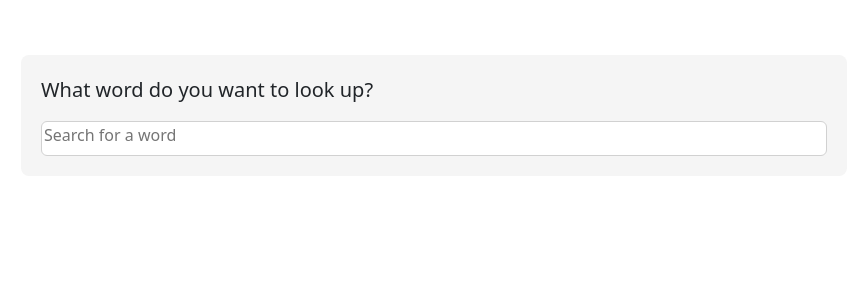
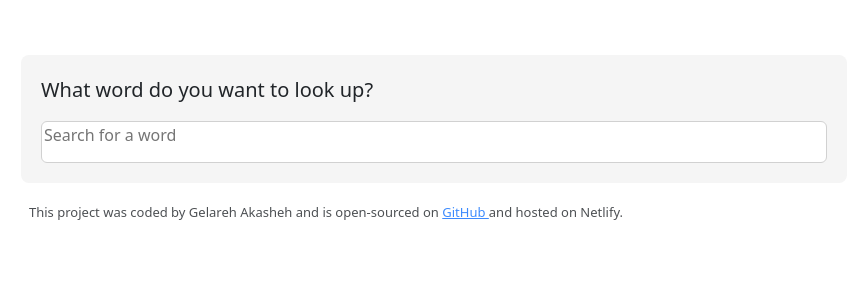
Before and after one commit to Gelarehak/dictionary-react-, a React (Create React App) app: page / in a window 1280 px wide. Shown: the top 300 px of the page, without its empty margins (206-1064 px from the left). Built offline with nearby package versions, Linux system fonts and the light colour scheme; no server answers.

Commit message:
add link

```diff
--- a/src/App.js
+++ b/src/App.js
@@ -10,6 +10,11 @@ export default function App() {
           <Dictionary defaultWord="cat" />
         </div>
       </header>
+      <footer>
+        This project was coded by Gelareh Akasheh and is open-sourced on{" "}
+        <a href="https://github.com/Gelarehak/dictionary-react-"> GitHub </a>
+        and hosted on Netlify.
+      </footer>
     </div>
   );
 }
--- a/src/Dictionary.css
+++ b/src/Dictionary.css
@@ -11,7 +11,7 @@ section {
   border: 1px solid rgb(209, 209, 209);
   border-radius: 6px;
   width: 100%;
-  padding-bottom: 8px;
+  padding-bottom: 15px;
 }
 .word {
   font-size: 35px;
@@ -38,7 +38,7 @@ section {
 }
 .example {
   margin: 0px 40px 10px;
-  color: #335a6d;
+  color: #4c788f;
   font-style: italic;
 }
 .synonym {
@@ -47,6 +47,11 @@ section {
   padding: 5px 10px;
   margin-left: 20px;
   border-radius: 20px;
-  border: 1px solid #335a6d;
+  border: 1px solid #4c788f;
   background-color: #f5f5f5;
 }
+footer {
+  font-size: 13px;
+  margin-left: 40px;
+  opacity: 0.8;
+}
--- a/src/Photos.js
+++ b/src/Photos.js
@@ -8,7 +8,14 @@ export default function Photos(props) {
         <div className="row">
           {props.photos.map(function (photo, index) {
             <div className="col-3" key={index}>
-              <img src={photo.src.landscape} alt="photoWord" />;
+              <a href={photo.src.original} rel="noopener" target="_blank">
+                <img
+                  src={photo.src.landscape}
+                  alt="photoWord"
+                  className="img-fluid"
+                />
+                ;
+              </a>
             </div>;
           })}
         </div>
```
